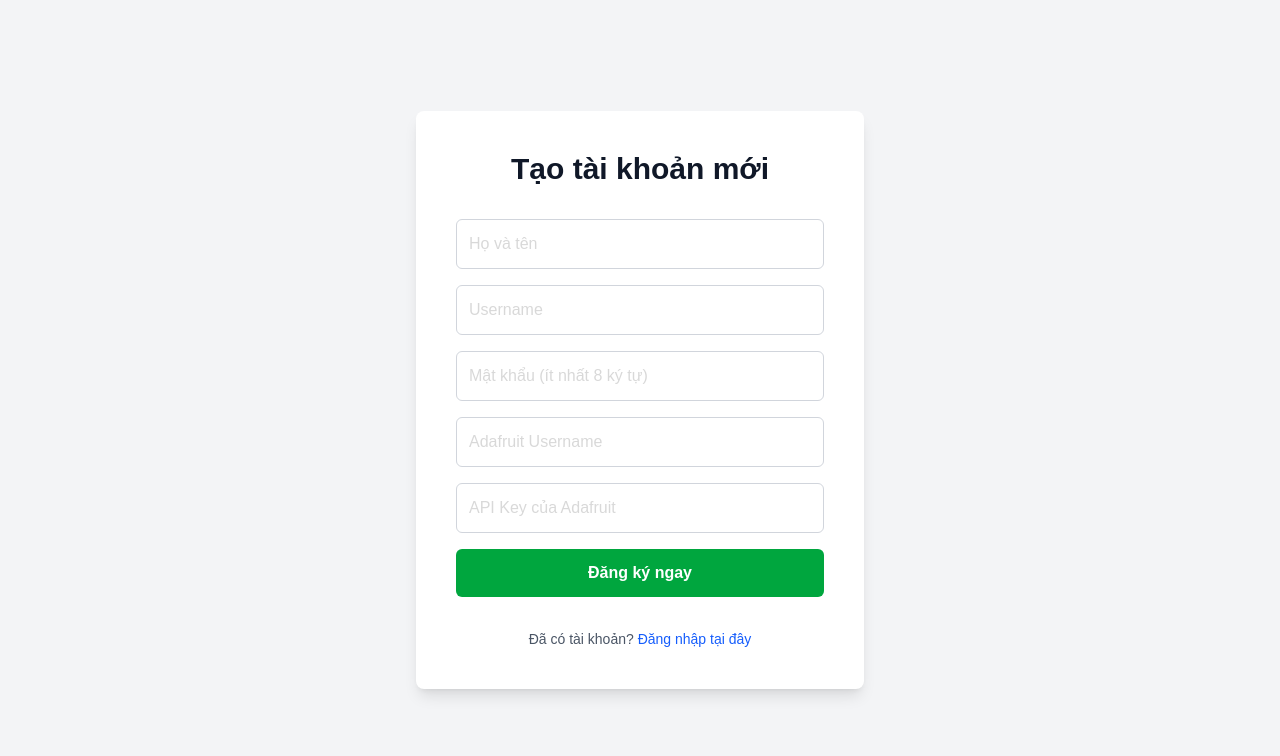
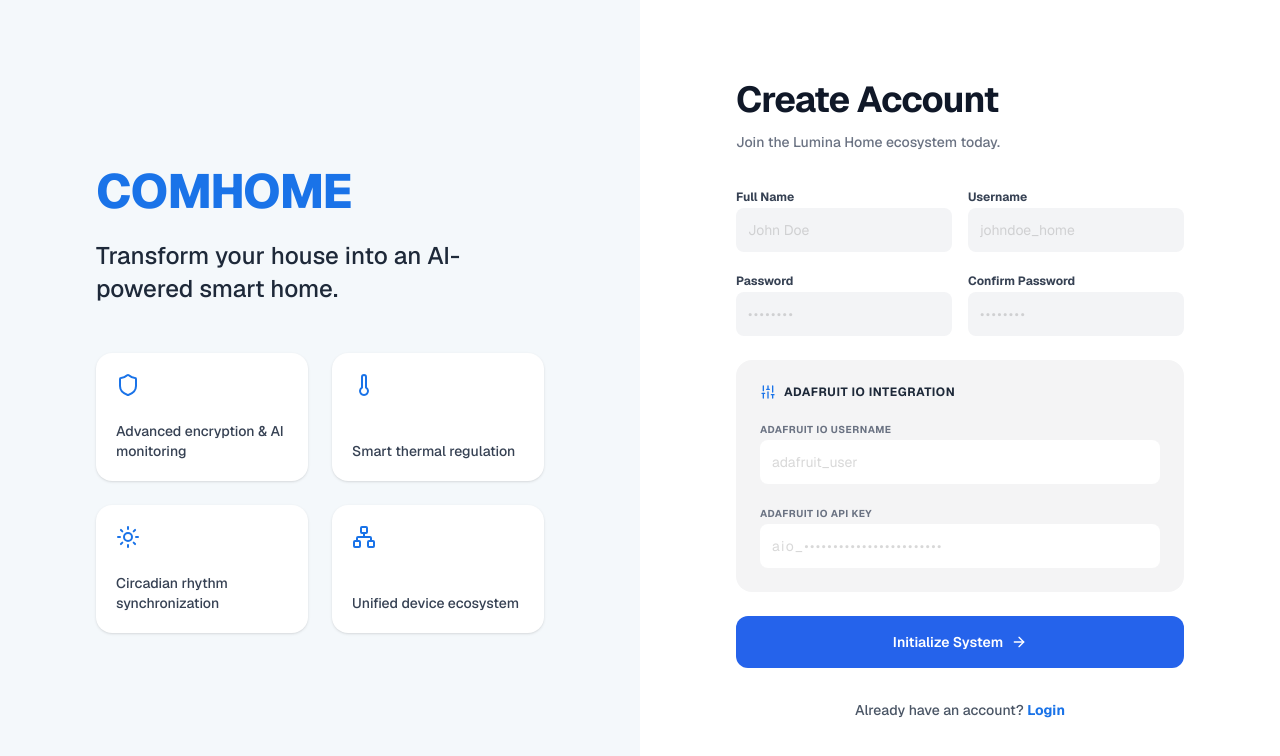
Before and after one commit to phngan05/DADN-Frontend, a Next.js app: page /register in a window 1280 px wide. Shown: the top 756 px of the page. Built offline with nearby package versions, Linux system fonts and the light colour scheme; no server answers.

Commit message:
Login - Register

```diff
--- a/src/app/(auth)/login/page.tsx
+++ b/src/app/(auth)/login/page.tsx
@@ -1,66 +1,157 @@
+// /Login page
 "use client";
-import { useState } from "react";
+import { useState,} from "react";
 import { useRouter } from "next/navigation";
 import { login } from "@/src/services/auth";
+import Link from "next/link";
+import {
+  Shield,
+  Thermometer,
+  Sun,
+  Network,
+  ArrowRight,
+  LayoutGrid
+} from "lucide-react";
+
 
 export default function LoginPage() {
-  const [username, setUsername] = useState("");
-  const [password, setPassword] = useState("");
+  // BẠN NHÌN XEM: Không còn useState cho username và password nữa!
   const [error, setError] = useState("");
   const [loading, setLoading] = useState(false);
   const router = useRouter();
 
-  const handleLogin = async (e) => {
-    e.preventDefault();
+  // 1. Hàm xử lý nhận trực tiếp đối tượng FormData từ trình duyệt
+  const handleLogin = async (formData: FormData) => {
     setLoading(true);
     setError("");
 
+    // 2. Trích xuất dữ liệu dựa vào thuộc tính 'name' của thẻ input
+    const identifier = formData.get("identifier") as string;
+    const password = formData.get("password") as string;
+
     try {
-      const data = await login(username, password);
-      router.push("/test-data");
+      await login(identifier, password);
+      router.push("/dashboard");
     } catch (err) {
-      setError("Đăng nhập thất bại");
+      console.error(err);
+      setError("Thông tin đăng nhập không chính xác. Vui lòng thử lại.");
     } finally {
       setLoading(false);
     }
   };
 
   return (
-    <div className="flex min-h-screen items-center justify-center bg-gray-100">
-      <div className="w-full max-w-md space-y-8 rounded-lg bg-white p-10 shadow-lg">
-        <h2 className="text-center text-3xl font-bold text-gray-900">Test Đăng Nhập</h2>
+    <div className="flex min-h-screen w-full bg-white font-sans text-gray-900">
+      {/* left */}
+      <div className="hidden w-1/2 flex-col justify-center bg-[#F4F8FB] p-12 lg:flex xl:p-24">
+        <div className="max-w-lg">
+          <h1 className="text-5xl font-extrabold tracking-tight text-[#1A73E8]">
+            COMHOME
+          </h1>
+          <p className="mt-6 text-2xl font-medium leading-snug text-gray-800">
+            Transform your house into an AI-powered smart home.
+          </p>
 
-        <form className="mt-8 space-y-6" onSubmit={handleLogin}>
-          <div className="space-y-4">
+          <div className="mt-12 grid grid-cols-2 gap-6">
+            <div className="flex h-32 flex-col justify-between rounded-2xl bg-white p-5 shadow-sm">
+              <Shield className="h-6 w-6 text-[#1A73E8]" />
+              <p className="text-sm font-medium text-gray-700">Advanced encryption & AI monitoring</p>
+            </div>
+            <div className="flex h-32 flex-col justify-between rounded-2xl bg-white p-5 shadow-sm">
+              <Thermometer className="h-6 w-6 text-[#1A73E8]" />
+              <p className="text-sm font-medium text-gray-700">Smart thermal regulation</p>
+            </div>
+            <div className="flex h-32 flex-col justify-between rounded-2xl bg-white p-5 shadow-sm">
+              <Sun className="h-6 w-6 text-[#1A73E8]" />
+              <p className="text-sm font-medium text-gray-700">Circadian rhythm synchronization</p>
+            </div>
+            <div className="flex h-32 flex-col justify-between rounded-2xl bg-white p-5 shadow-sm">
+              <Network className="h-6 w-6 text-[#1A73E8]" />
+              <p className="text-sm font-medium text-gray-700">Unified device ecosystem</p>
+            </div>
+          </div>
+        </div>
+      </div>
+
+      <div className="flex w-full items-center justify-center p-8 lg:w-1/2">
+        <div className="w-full max-w-md">
+          <h2 className="text-4xl font-bold tracking-tight text-gray-900">
+            Welcome Back
+          </h2>
+          <p className="mt-3 text-base text-gray-500">
+            Access your intelligent ecosystem
+          </p>
+
+          {/* 3. Thay onSubmit bằng action */}
+          <form className="mt-10 space-y-6" action={handleLogin}>
+
+            <div className="space-y-2">
+              <label className="block text-sm font-medium text-gray-700">
+                Email or Username
+              </label>
               <input
+                name="identifier" // 4. BẮT BUỘC PHẢI CÓ 'name' ĐỂ LẤY DỮ LIỆU
                 type="text"
                 required
-              className="w-full rounded-md border border-gray-300 p-3 focus:border-blue-500 focus:outline-none"
-              placeholder="Username"
-              value={username}
-              onChange={(e) => setUsername(e.target.value)}
-            />
-            <input
-              type="password"
-              required
-              className="w-full rounded-md border border-gray-300 p-3 focus:border-blue-500 focus:outline-none"
-              placeholder="Password"
-              value={password}
-              onChange={(e) => setPassword(e.target.value)}
+                placeholder="alex@concierge.io"
+                // Đã xóa bỏ value={...} và onChange={...}
+                className="w-full rounded-lg bg-[#F3F4F6] p-4 text-base focus:bg-white focus:outline-none focus:ring-2 focus:ring-[#1A73E8]"
               />
             </div>
 
-          {error && <p className="text-sm text-red-500">{error}</p>}
+            <div className="space-y-2">
+              <div className="flex items-center justify-between">
+                <label className="block text-sm font-medium text-gray-700">
+                  Password
+                </label>
+                <Link href="/forgot-password" className="text-sm font-medium text-[#1A73E8] hover:underline">
+                  Forgot password?
+                </Link>
+              </div>
+              <input
+                name="password" // 4. BẮT BUỘC PHẢI CÓ 'name' ĐỂ LẤY DỮ LIỆU
+                type="password"
+                required
+                placeholder="••••••••"
+                // Đã xóa bỏ value={...} và onChange={...}
+                className="w-full rounded-lg bg-[#F3F4F6] p-4 text-base tracking-widest focus:bg-white focus:outline-none focus:ring-2 focus:ring-[#1A73E8]"
+              />
+            </div>
+
+            {error && <p className="text-sm font-medium text-red-500">{error}</p>}
 
             <button
               type="submit"
               disabled={loading}
-            className="w-full rounded-md bg-blue-600 p-3 font-semibold text-white hover:bg-blue-700 disabled:bg-gray-400"
+              className="mt-4 flex w-full items-center justify-center gap-2 rounded-xl bg-[#2563EB] p-4 text-lg font-semibold text-white transition-colors hover:bg-blue-700 disabled:bg-blue-400"
             >
-            {loading ? "Đang xử lý..." : "Đăng nhập"}
+              {loading ? "Signing in..." : "Sign In to Dashboard"}
+              {!loading && <ArrowRight className="h-5 w-5" />}
             </button>
           </form>
+
+          {/* Các liên kết phụ trợ */}
+          <div className="mt-8 flex flex-col items-center space-y-6">
+            <p className="text-sm text-gray-600">
+              New to ComHome?{" "}
+              <Link href="/register" className="font-semibold text-[#1A73E8] hover:underline">
+                Create Account
+              </Link>
+            </p>
+
+            <button className="flex items-center gap-2 text-sm font-medium text-gray-600 hover:text-gray-900">
+              <LayoutGrid className="h-4 w-4" />
+              Request Access
+            </button>
           </div>
+
+          {/* Footer Text */}
+          <p className="mt-16 text-center text-xs font-bold tracking-widest text-gray-400 uppercase">
+            Enterprise Secure Connection • Lumina OS V4.2
+          </p>
+        </div>
+      </div>
+
     </div>
   );
 }
--- a/src/app/(auth)/register/page.tsx
+++ b/src/app/(auth)/register/page.tsx
@@ -1,111 +1,224 @@
+// /Register page
+
 "use client";
-import { useState } from "react";
+
+import { useState, FormEvent } from "react";
 import { useRouter } from "next/navigation";
 import Link from "next/link";
 import apiClient from "@/src/services/api";
+import axios from "axios";
+import {
+  Shield,
+  Thermometer,
+  Sun,
+  Network,
+  ArrowRight,
+  Sliders
+} from "lucide-react";
+
 export default function RegisterPage() {
-  const [formData, setFormData] = useState({
-    full_name: "",
-    username: "",
-    password: "",
-    adafruit_username: "",
-    adafruit_api_key: "",
-
-  });
   const [error, setError] = useState("");
   const [loading, setLoading] = useState(false);
   const router = useRouter();
 
-  const handleChange = (e) => {
-    setFormData({ ...formData, [e.target.name]: e.target.value });
-  };
-
-  const handleRegister = async (e) => {
+  const handleRegister = async (e: FormEvent<HTMLFormElement>) => {
     e.preventDefault();
     setLoading(true);
     setError("");
 
+    const formData = new FormData(e.currentTarget);
+
+    const full_name = formData.get("full_name") as string;
+    const username = formData.get("username") as string;
+    const password = formData.get("password") as string;
+    const confirmPassword = formData.get("confirm_password") as string;
+    const adafruit_username = formData.get("adafruit_username") as string;
+    const adafruit_api_key = formData.get("adafruit_api_key") as string;
+
+    if (password !== confirmPassword) {
+      setError("Mật khẩu xác nhận không khớp. Vui lòng kiểm tra lại.");
+      setLoading(false);
+      return;
+    }
+
+    const payload = {
+      full_name,
+      username,
+      password,
+      adafruit_username,
+      adafruit_api_key,
+    };
+
     try {
-      // Gửi JSON body cho endpoint /register
-      await apiClient.post(
-        "auth/register",
-        formData
-      );
-
+      await apiClient.post("auth/register", payload);
       alert("Đăng ký thành công! Hãy đăng nhập.");
       router.push("/login");
     } catch (err) {
+      if (axios.isAxiosError(err)) {
+        if (!err.response) {
+          setError("Không thể kết nối đến máy chủ. Vui lòng kiểm tra kết nối mạng.");
+          setLoading(false);
+          return;
+        }
         const detail = err.response?.data?.detail;
         setError(Array.isArray(detail) ? detail[0].msg : detail || "Lỗi đăng ký");
+      } else {
+        setError("Đã xảy ra lỗi hệ thống. Vui lòng thử lại sau.");
+      }
     } finally {
       setLoading(false);
     }
   };
 
   return (
-    <div className="flex min-h-screen items-center justify-center bg-gray-100">
-      <div className="w-full max-w-md space-y-8 rounded-lg bg-white p-10 shadow-lg">
-        <h2 className="text-center text-3xl font-bold text-gray-900">Tạo tài khoản mới</h2>
+    <div className="flex min-h-screen w-full bg-white font-sans text-gray-900">
 
-        <form className="mt-8 space-y-4" onSubmit={handleRegister}>
+      {/* NỬA TRÁI: Phần Giới thiệu */}
+      <div className="hidden w-1/2 flex-col justify-center bg-[#F4F8FB] p-12 lg:flex xl:p-24">
+        <div className="max-w-lg">
+          <h1 className="text-5xl font-extrabold tracking-tight text-[#1A73E8]">
+            COMHOME
+          </h1>
+          <p className="mt-6 text-2xl font-medium leading-snug text-gray-800">
+            Transform your house into an AI-powered smart home.
+          </p>
+
+          <div className="mt-12 grid grid-cols-2 gap-6">
+            <div className="flex h-32 flex-col justify-between rounded-2xl bg-white p-5 shadow-sm">
+              <Shield className="h-6 w-6 text-[#1A73E8]" />
+              <p className="text-sm font-medium text-gray-700">Advanced encryption & AI monitoring</p>
+            </div>
+            <div className="flex h-32 flex-col justify-between rounded-2xl bg-white p-5 shadow-sm">
+              <Thermometer className="h-6 w-6 text-[#1A73E8]" />
+              <p className="text-sm font-medium text-gray-700">Smart thermal regulation</p>
+            </div>
+            <div className="flex h-32 flex-col justify-between rounded-2xl bg-white p-5 shadow-sm">
+              <Sun className="h-6 w-6 text-[#1A73E8]" />
+              <p className="text-sm font-medium text-gray-700">Circadian rhythm synchronization</p>
+            </div>
+            <div className="flex h-32 flex-col justify-between rounded-2xl bg-white p-5 shadow-sm">
+              <Network className="h-6 w-6 text-[#1A73E8]" />
+              <p className="text-sm font-medium text-gray-700">Unified device ecosystem</p>
+            </div>
+          </div>
+        </div>
+      </div>
+
+      {/* NỬA PHẢI: Form Đăng ký */}
+      <div className="flex w-full items-center justify-center p-8 lg:w-1/2">
+        <div className="w-full max-w-md">
+          <h2 className="text-4xl font-bold tracking-tight text-gray-900">
+            Create Account
+          </h2>
+          <p className="mt-3 text-sm font-medium text-gray-500">
+            Join the Lumina Home ecosystem today.
+          </p>
+
+          {/* Thay thuộc tính action bằng onSubmit */}
+          <form className="mt-8 space-y-6" onSubmit={handleRegister}>
+
+            <div className="grid grid-cols-2 gap-4">
+              <div className="space-y-1.5">
+                <label className="text-xs font-bold text-gray-700">Full Name</label>
                 <input
                   name="full_name"
                   type="text"
                   required
-            className="w-full rounded-md border border-gray-300 p-3 focus:border-green-500 focus:outline-none"
-            placeholder="Họ và tên"
-            onChange={handleChange}
+                  placeholder="John Doe"
+                  className="w-full rounded-lg bg-[#F3F4F6] p-3 text-sm focus:bg-white focus:outline-none focus:ring-2 focus:ring-[#1A73E8]"
                 />
+              </div>
+              <div className="space-y-1.5">
+                <label className="text-xs font-bold text-gray-700">Username</label>
                 <input
                   name="username"
                   type="text"
                   required
-            className="w-full rounded-md border border-gray-300 p-3 focus:border-green-500 focus:outline-none"
-            placeholder="Username"
-            onChange={handleChange}
+                  placeholder="johndoe_home"
+                  className="w-full rounded-lg bg-[#F3F4F6] p-3 text-sm focus:bg-white focus:outline-none focus:ring-2 focus:ring-[#1A73E8]"
                 />
+              </div>
+              <div className="space-y-1.5">
+                <label className="text-xs font-bold text-gray-700">Password</label>
                 <input
                   name="password"
                   type="password"
                   required
-            className="w-full rounded-md border border-gray-300 p-3 focus:border-green-500 focus:outline-none"
-            placeholder="Mật khẩu (ít nhất 8 ký tự)"
-            onChange={handleChange}
+                  minLength={8}
+                  placeholder="••••••••"
+                  className="w-full rounded-lg bg-[#F3F4F6] p-3 text-sm tracking-widest focus:bg-white focus:outline-none focus:ring-2 focus:ring-[#1A73E8]"
                 />
+              </div>
+              <div className="space-y-1.5">
+                <label className="text-xs font-bold text-gray-700">Confirm Password</label>
+                <input
+                  name="confirm_password"
+                  type="password"
+                  required
+                  placeholder="••••••••"
+                  className="w-full rounded-lg bg-[#F3F4F6] p-3 text-sm tracking-widest focus:bg-white focus:outline-none focus:ring-2 focus:ring-[#1A73E8]"
+                />
+              </div>
+            </div>
+
+            {/* Khối cấu hình Adafruit IO */}
+            <div className="rounded-2xl bg-[#F4F4F5] p-6">
+              <div className="mb-4 flex items-center gap-2 text-xs font-bold tracking-wider text-gray-800 uppercase">
+                <Sliders className="h-4 w-4 text-[#1A73E8]" />
+                Adafruit IO Integration
+              </div>
+
+              <div className="space-y-4">
+                <div className="space-y-1.5">
+                  <label className="text-[10px] font-bold uppercase tracking-wider text-gray-500">
+                    Adafruit IO Username
+                  </label>
                   <input
                     name="adafruit_username"
                     type="text"
                     required
-            className="w-full rounded-md border border-gray-300 p-3 focus:border-green-500 focus:outline-none"
-            placeholder="Adafruit Username"
-            onChange={handleChange}
+                    placeholder="adafruit_user"
+                    className="w-full rounded-lg bg-white p-3 text-sm focus:outline-none focus:ring-2 focus:ring-[#1A73E8]"
                   />
+                </div>
+                <div className="space-y-1.5">
+                  <label className="text-[10px] font-bold uppercase tracking-wider text-gray-500">
+                    Adafruit IO API Key
+                  </label>
                   <input
                     name="adafruit_api_key"
                     type="password"
                     required
-            className="w-full rounded-md border border-gray-300 p-3 focus:border-green-500 focus:outline-none"
-            placeholder="API Key của Adafruit"
-            onChange={handleChange}
+                    placeholder="aio_••••••••••••••••••••••••"
+                    className="w-full rounded-lg bg-white p-3 text-sm tracking-widest focus:outline-none focus:ring-2 focus:ring-[#1A73E8]"
                   />
+                </div>
+              </div>
+            </div>
 
-          {error && <p className="text-sm text-red-500 italic">{error}</p>}
+            {/* Thông báo lỗi */}
+            {error && <p className="text-sm font-medium text-red-500">{error}</p>}
 
+            {/* Nút Submit */}
             <button
               type="submit"
               disabled={loading}
-            className="w-full rounded-md bg-green-600 p-3 font-semibold text-white hover:bg-green-700 disabled:bg-gray-400"
+              className="mt-2 flex w-full items-center justify-center gap-2 rounded-xl bg-[#2563EB] p-4 text-sm font-semibold text-white transition-colors hover:bg-blue-700 disabled:bg-blue-400"
             >
-            {loading ? "Đang xử lý..." : "Đăng ký ngay"}
+              {loading ? "Processing..." : "Initialize System"}
+              {!loading && <ArrowRight className="h-4 w-4" />}
             </button>
           </form>
 
-        <p className="text-center text-sm text-gray-600">
-          Đã có tài khoản?{" "}
-          <Link href="/login" className="text-blue-600 hover:underline">
-            Đăng nhập tại đây
+          {/* Link chuyển về Login */}
+          <p className="mt-8 text-center text-sm font-medium text-gray-600">
+            Already have an account?{" "}
+            <Link href="/login" className="font-bold text-[#1A73E8] hover:underline">
+              Login
             </Link>
           </p>
+
+        </div>
       </div>
     </div>
   );
```
Lines whose indentation alone changed are shown as unchanged.
